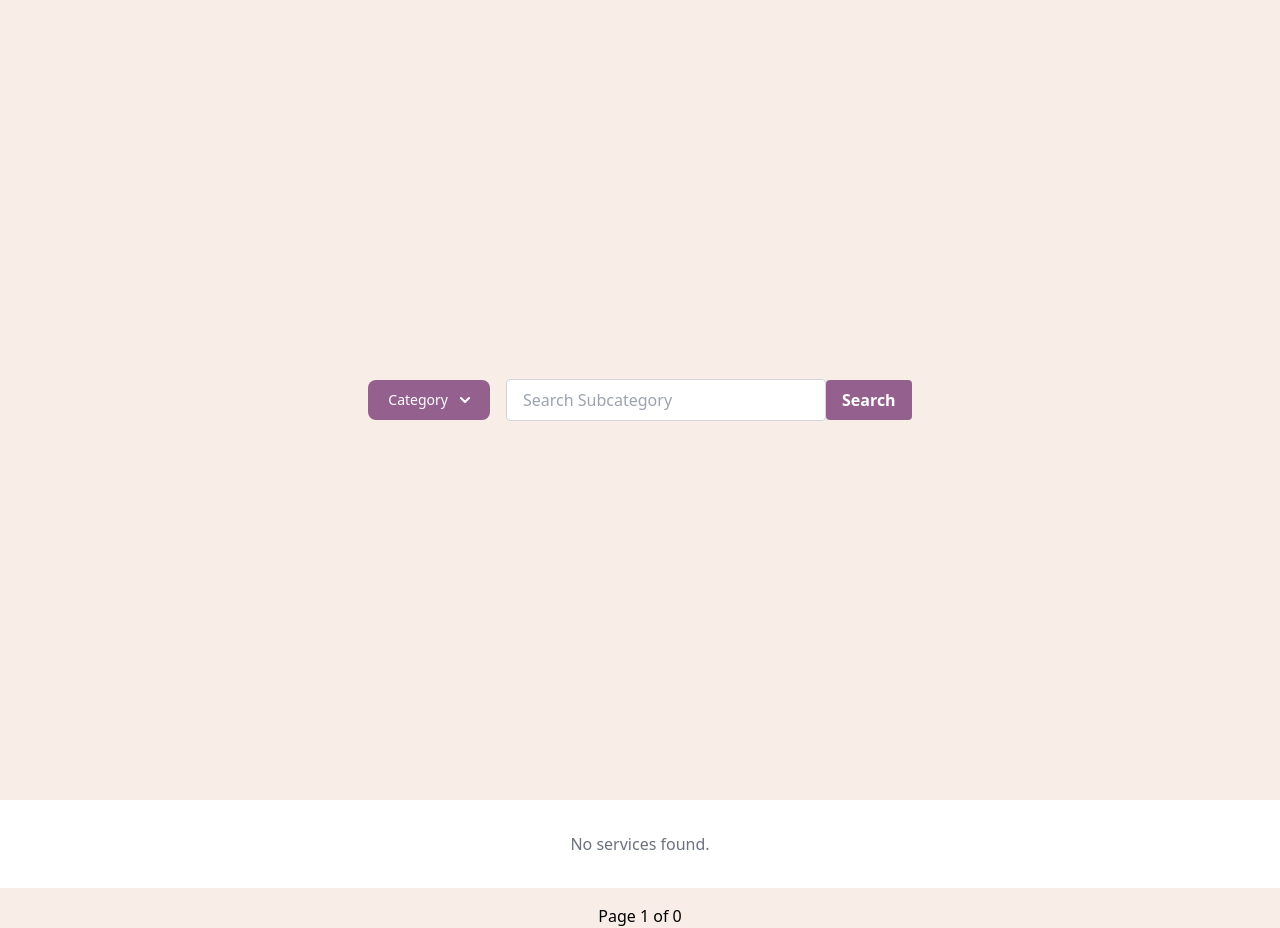
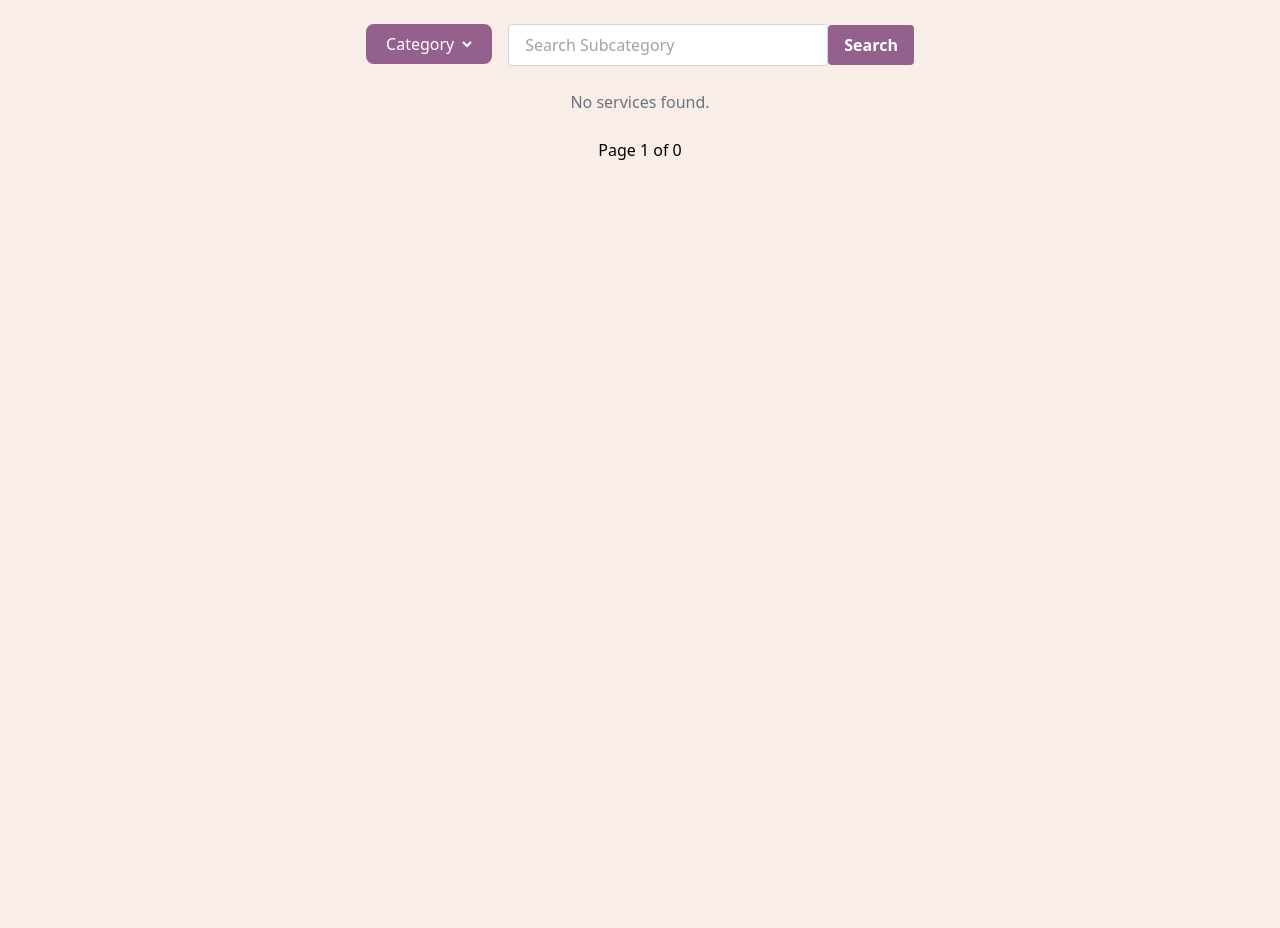
Before and after one commit to DatabaseToImpress/sijarta-dti, a Django app: page /main/home/ in a window 1280 px wide. Shown: the part 64-992 px from the top of the page. After the commit the page ends 224 px from the top, so only its background shows below. Run offline with Django 5.2, Linux system fonts and the light colour scheme; some libraries are stand-ins or nearby versions.

Commit message:
adjust home page

```diff
--- a/main/templates/home.html
+++ b/main/templates/home.html
@@ -6,7 +6,6 @@
     <title>Homepage</title>
     <script src="https://cdn.tailwindcss.com"></script>
     <style>
-        /* Custom Colors */
         :root {
             --primary-color: #94618E;
             --secondary-color: #49274A;
@@ -28,7 +27,7 @@
         }
 
         .category-button:hover {
-            background-color: #94618E;
+            background-color: #7a4b7a;
         }
 
         .dropdown-content {
@@ -37,7 +36,7 @@
             display: none;
             position: absolute;
             z-index: 10;
-            width: 200px; /* Adjust dropdown width */
+            width: 200px;
         }
 
         .dropdown-content a {
@@ -46,20 +45,11 @@
 
         .dropdown-content a:hover {
             background-color: var(--primary-color);
-            color: var(--background-color);
+            color: white;
         }
 
         .show-dropdown {
             display: block;
-        }
-
-        .search-button {
-            background-color: var(--primary-color);
-            color: white;
-        }
-
-        .search-button:hover {
-            background-color: #94618E;
         }
 
         .service-item {
@@ -74,8 +64,16 @@
         }
 
         .service-item a:hover {
-            background-color: #94618E;
+            background-color: #7a4b7a;
             color: var(--background-color);
+        }
+
+        .pagination-link {
+            color: var(--primary-color);
+        }
+
+        .pagination-link:hover {
+            text-decoration: underline;
         }
     </style>
 </head>
@@ -83,20 +81,18 @@
 
     {% include 'navbar/navbar_user.html' %}
 
-    <div class="flex flex-col justify-center items-center min-h-screen">
-        <div class="space-y-4 text-center">
-            <div class="flex items-center space-x-4">
+    <div class="container mx-auto py-6">
+        <div class="flex flex-col items-center mb-6">
+            <div class="flex space-x-4">
                 <div class="relative">
-                    <button id="dropdownDividerButton" onclick="toggleDropdown()" class="category-button font-medium rounded-lg text-sm px-5 py-2.5 inline-flex items-center">
+                    <button id="dropdownButton" onclick="toggleDropdown()" class="category-button font-medium rounded-lg px-5 py-2 inline-flex items-center">
                         Category
-                        <svg class="w-2.5 h-2.5 ms-3" aria-hidden="true" xmlns="http://www.w3.org/2000/svg" fill="none" viewBox="0 0 10 6">
-                            <path stroke="currentColor" stroke-linecap="round" stroke-linejoin="round" stroke-width="2" d="m1 1 4 4 4-4"/>
+                        <svg class="w-2.5 h-2.5 ml-2" xmlns="http://www.w3.org/2000/svg" fill="none" viewBox="0 0 10 6">
+                            <path stroke="currentColor" stroke-width="2" d="M1 1l4 4 4-4"></path>
                         </svg>
                     </button>
-                    <div id="dropdownDivider" class="dropdown-content rounded-lg shadow w-44">
-                        <!-- Add the "All" option here -->
+                    <div id="dropdownMenu" class="dropdown-content rounded-lg shadow">
                         <a href="?category=all" class="block px-4 py-2">All</a>
-                        <!-- Show only categories -->
                         {% for category_name, _ in categories_for_dropdown %}
                             <a href="?category={{ category_name }}" class="block px-4 py-2">{{ category_name }}</a>
                         {% endfor %}
@@ -111,26 +107,20 @@
                         class="bg-white border border-gray-300 rounded px-4 py-2 w-80"
                         value="{{ search_query }}"
                     >
-                    <button type="submit" class="search-button font-bold py-2 px-4 rounded">Search</button>
+                    <button type="submit" class="category-button font-bold py-2 px-4 rounded">Search</button>
                 </form>
             </div>
         </div>
-    </div>
 
-    <main class="bg-white py-8">
-        <div class="container mx-auto grid grid-cols-1 gap-8" id="serviceCategories">
+        <main class="grid grid-cols-1 gap-8">
             {% if services %}
-                {% if selected_category == 'all' %}
-                    <!-- Display all categories and subcategories when "All" is selected -->
                 {% for category, subcategories in services %}
-                        <div class="service-item" data-category="{{ category }}">
-                            <h2 class="text-2xl font-bold mb-4 text-center">{{ category }}</h2>
+                    <div class="service-item">
+                        <h2 class="text-2xl font-bold mb-4">{{ category }}</h2>
                         <ul>
                             {% for subcategory_id, subcategory_name in subcategories %}
-                                    <li class="mb-2">
-                                        <!-- Direct link to subcategory page -->
-                                        <a href="/subcategory/{{ subcategory_id }}/"
-                                           class="block px-4 py-2">
+                                <li>
+                                    <a href="{% url 'main:subcategory_services_user' subcategory_id %}" class="block px-4 py-2">
                                         {{ subcategory_name }}
                                     </a>
                                 </li>
@@ -139,45 +129,24 @@
                     </div>
                 {% endfor %}
             {% else %}
-                    <!-- Display only the selected category -->
-                    {% for category, subcategories in services %}
-                        {% if category == selected_category %}
-                            <div class="service-item" data-category="{{ category }}">
-                                <h2 class="text-2xl font-bold mb-4 text-center">{{ category }}</h2>
-                                <ul>
-                                    {% for subcategory_id, subcategory_name in subcategories %}
-                                        <li class="mb-2">
-                                            <!-- Direct link to subcategory page -->
-                                            <a href="/subcategory/{{ subcategory_id }}/"
-                                               class="block px-4 py-2">
-                                               {{ subcategory_name }}
-                                            </a>
-                                        </li>
-                                    {% endfor %}
-                                </ul>
-                            </div>
-                        {% endif %}
-                    {% endfor %}
-                {% endif %}
-            {% else %}
                 <p class="text-center text-gray-500">No services found.</p>
             {% endif %}
-        </div>
         </main>
 
-    <div class="flex justify-center mt-4">
+        <div class="flex justify-center mt-6">
             {% if has_previous_page %}
-            <a href="?page={{ current_page|add:"-1" }}{% if search_query %}&search={{ search_query }}{% endif %}" class="mx-2 text-primary">Previous</a>
+                <a href="?page={{ current_page|add:'-1' }}{% if search_query %}&search={{ search_query }}{% endif %}" class="pagination-link mx-2">Previous</a>
             {% endif %}
             <span>Page {{ current_page }} of {{ total_pages }}</span>
             {% if has_next_page %}
-            <a href="?page={{ current_page|add:"1" }}{% if search_query %}&search={{ search_query }}{% endif %}" class="mx-2 text-primary">Next</a>
+                <a href="?page={{ current_page|add:'1' }}{% if search_query %}&search={{ search_query }}{% endif %}" class="pagination-link mx-2">Next</a>
             {% endif %}
+        </div>
     </div>
 
     <script>
         function toggleDropdown() {
-            const dropdown = document.getElementById('dropdownDivider');
+            const dropdown = document.getElementById('dropdownMenu');
             dropdown.classList.toggle('show-dropdown');
         }
     </script>
--- a/main/views.py
+++ b/main/views.py
@@ -171,16 +171,6 @@ def worker_profile(request, worker_name):
     }
     return render(request, 'worker_profile.html', context)
 
-def subcategory_services_worker(request, id):
-    category = request.GET.get('category', None)
-    subcategory = request.GET.get('subcategory', None)
-
-    context = {
-        'category': category,
-        'subcategory': subcategory,
-        'id': id,  # Add id to context so you can use it in the template
-    }
-    return render(request, 'subcategory_services_worker.html', context)
 
 def add_testimonial(request):
     context = {
@@ -189,17 +179,57 @@ def add_testimonial(request):
     return render(request, 'add_testimonial.html', context)
 
 
+from django.shortcuts import render, redirect
+from django.db import connection
+import uuid
+from django.utils.timezone import now
+
+from django.shortcuts import render, redirect
+from django.db import connection
+from django.utils.timezone import now
+
+def add_testimonial(request):
+    if request.method == 'POST':
+        # Retrieve form data
+        rating = request.POST.get('rating')
+        comment = request.POST.get('comment')
+        current_time = now()
+
+        # Insert data into the database
+        with connection.cursor() as cursor:
+            cursor.execute("""
+                INSERT INTO sijarta.TESTIMONI (servicetrid, date, text, rating)
+                VALUES (
+                    (SELECT Id FROM sijarta.TR_SERVICE_ORDER LIMIT 1 OFFSET %s), %s, %s, %s
+                )
+            """, [0, current_time, comment, rating])  # Replace 0 with the correct OFFSET as needed
+
+        return redirect('subcategory_services_user', id=request.user.id)  # Adjust as needed
+    else:
+        return render(request, 'add_testimonial.html', {'rating_choices': range(1, 11)})
+
+
+
 def submit_testimonial(request):
     if request.method == 'POST':
-
+        # Ambil data dari form
         rating = request.POST.get('rating')
         comment = request.POST.get('comment')
+        servicetrid = request.POST.get('servicetrid')  # Pastikan `servicetrid` dikirim dari form
+        current_time = now()
 
-        print(f"Rating: {rating}, Comment: {comment}")
+        # Masukkan data testimonial ke database
+        with connection.cursor() as cursor:
+            cursor.execute("""
+                INSERT INTO sijarta.testimoni (servicetrid, date, text, rating)
+                VALUES (%s, %s, %s, %s)
+            """, [servicetrid, current_time, comment, rating])
 
-        return redirect('add_testimonial')
+
+        # Redirect ke halaman yang sesuai setelah submit
+        return redirect('subcategory_services_user', id=servicetrid)
     else:
-
+        # Redirect ke form testimonial jika bukan POST
         return redirect('add_testimonial')
 
 def subcategory_services_worker(request, id):
```
Lines whose indentation alone changed are shown as unchanged.
